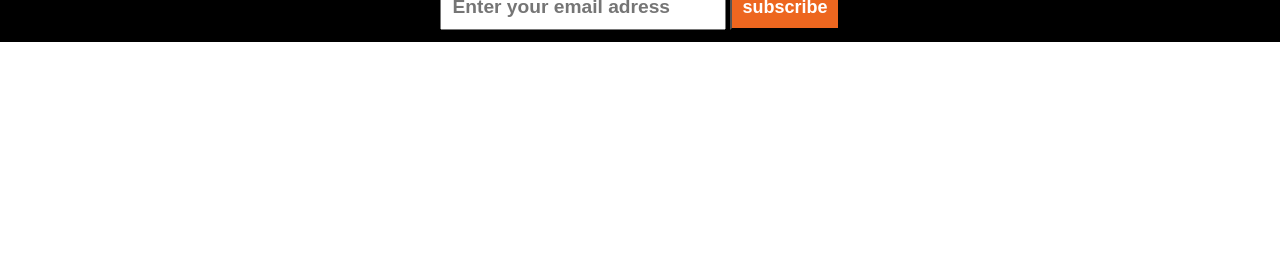
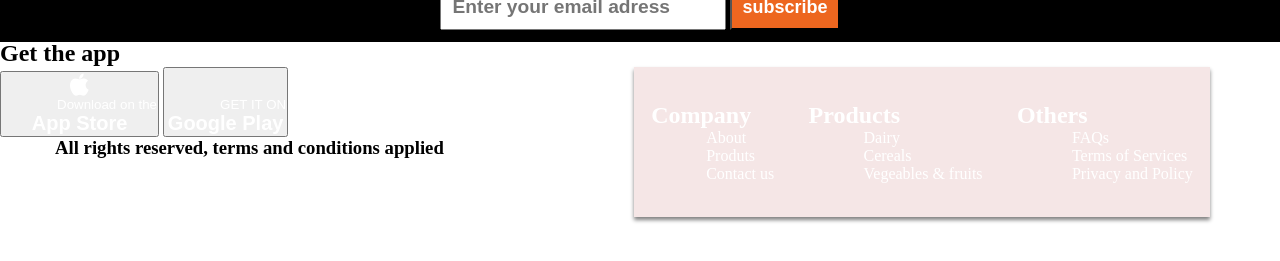
Before and after one commit to Josekariz/AgriPlus-Website, a plain HTML site: page index.html in a window 1280 px wide. Shown: the part 3008-3269 px from the top of the page. Before the commit the page ends 3050 px from the top, so only its background shows below. Drawn offline with Linux system fonts and the light colour scheme.

Commit message:
add last part of web page page

```diff
--- a/index.html
+++ b/index.html
@@ -133,7 +133,52 @@
       <p>subscribe to our newsletter</p>
     </div>
     <div class="bar"><input type="text" placeholder="Enter your email adress"> <button class="submit" type="submit">subscribe</button></div> </div>
-</section>
+ </section> <br>
+
+
+
+
+
+
+ <div class="last">
+<div class="socials"><h1>AgriPlus</h1>
+  <p>Quality Farm produce through buying and selling</p>
+  <i style="font-size:24px" class="fa">&#xf099;</i>
+  <i style="font-size:24px" class="fa">&#xf09a;</i>
+  <i style="font-size:24px" class="fa">&#xf16d;</i>
+  <h2>Get the app</h2>
+  <div class="dwnld">
+    <button class="appstore" > <a href="#"><i style="font-size:24px" class="fa">&#xf179; </i> <p>Download on the</p> <h2>App Store</h2></a></button>
+  <button class="playstore"> <a href="#"><i style='font-size:24px' class='fab'>&#xf3ab; </i> <p>GET IT ON</p><h2>Google Play</h2></a></button>
+  </div>
+
+</div>
+ <div class="info">
+<div class="one">
+  <a href="#"><h2>Company</h2></a>
+  <a href="#"><p>About</p></a>
+  <a href="#"><p>Produts</p></a>
+  <a href="#"><p>Contact us</p></a>
+</div>
+<div class="two">
+  <a href="#"><h2>Products</h2></a>
+ <a href="#"> <p>Dairy</p></a>
+ <a href="#"> <p>Cereals</p></a>
+  <a href="#"><p>Vegeables & fruits</p></a>
+
+</div>
+<div class="three">
+ <a href="#"> <h2>Others</h2></a>
+  <a href="#"><p>FAQs</p></a>
+  <a href="#"><p>Terms of Services</p></a>
+  <a href="#"><p>Privacy and Policy</p></a>
+</div>
+
+
+ </div>
+
+</div>
+<div class="foot"><h3>All rights reserved, terms and conditions applied</h3></div>
 </body>
 
 
```
